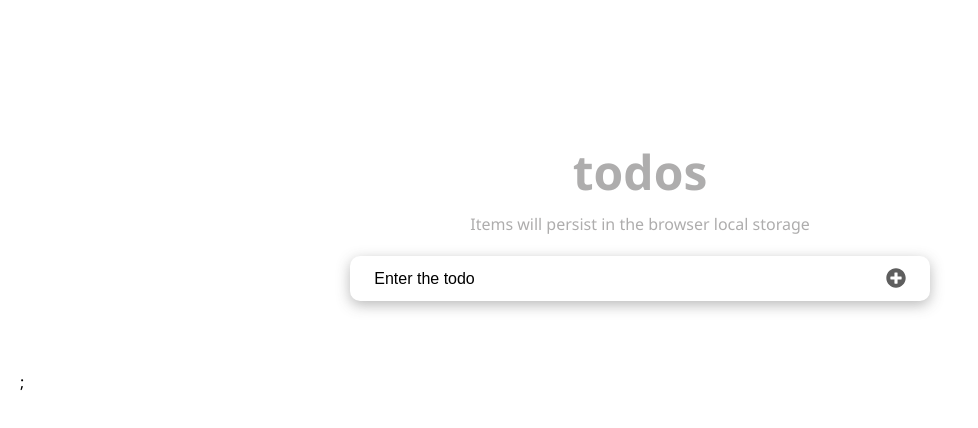
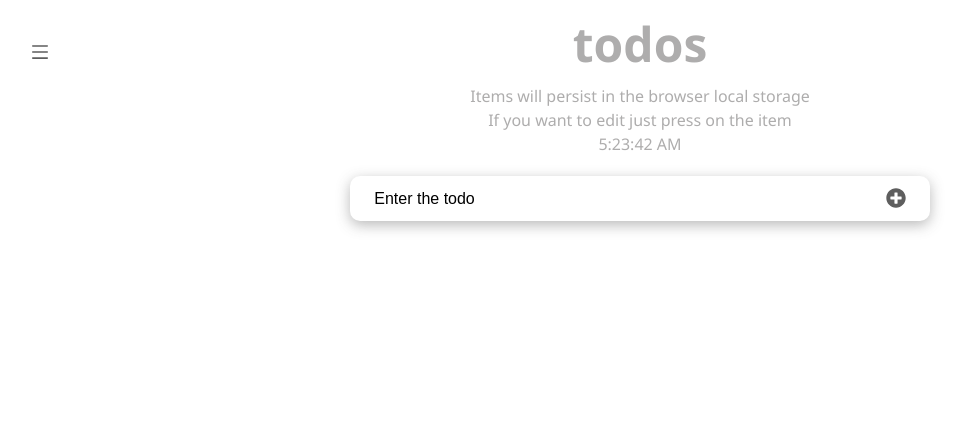
Before and after one commit to ybadr99/react-todolist, a React app: page / in a window 1280 px wide. Shown: the top 428 px of the page, without its empty margins (0-978 px from the left). Built offline with nearby package versions, Linux system fonts and the light colour scheme; the HTML template or start-up script is replaced by a standard one.

Commit message:
Add menu-btn and toggle the sidebar

```diff
--- a/src/App.jsx
+++ b/src/App.jsx
@@ -1,10 +1,14 @@
 import TodoApp from './components/TodoApp';
+import Sidebar from './components/Sidebar';
 
 function App() {
   return (
-    <div className="wrapper">
-      <TodoApp />;
-    </div>
+    <>
+      <Sidebar />
+      {/* <div className="wrapper"> */}
+      <TodoApp />
+      {/* </div> */}
+    </>
   );
 }
 
--- /dev/null
+++ b/src/components/Clock.jsx
@@ -0,0 +1,19 @@
+import { useState, useEffect } from 'react';
+
+const Clock = () => {
+  const [date, setDate] = useState(new Date());
+
+  useEffect(() => {
+    const timerId = setInterval(() => {
+      setDate(new Date());
+    }, 1000);
+
+    return () => {
+      clearInterval(timerId);
+    };
+  }, []);
+
+  return <div>{date.toLocaleTimeString()}</div>;
+};
+
+export default Clock;
--- a/src/components/Header.jsx
+++ b/src/components/Header.jsx
@@ -1,8 +1,11 @@
+import Clock from './Clock';
 const Header = () => {
   return (
     <header className="header">
       <h1>Todos</h1>
       <p>Items will persist in the browser local storage</p>
+      <p>If you want to edit just press on the item</p>
+      <Clock />
     </header>
   );
 };
--- /dev/null
+++ b/src/components/Sidebar.jsx
@@ -0,0 +1,28 @@
+import { useState } from 'react';
+import { AiOutlineMenu, AiOutlineClose } from 'react-icons/ai';
+
+const Sidebar = () => {
+  const [menuToggle, setMenuToggle] = useState(false);
+
+  return (
+    <nav className="navbar">
+      <button className="toggle" onClick={() => setMenuToggle((prev) => !prev)}>
+        {menuToggle ? <AiOutlineClose /> : <AiOutlineMenu />}
+      </button>
+
+      <ul className={`menu-nav ${menuToggle ? 'show-menu' : ''}`}>
+        <li>
+          <a href="">Home</a>
+        </li>
+        <li>
+          <a href="">About</a>
+        </li>
+        <li>
+          <a href="">Login</a>
+        </li>
+      </ul>
+    </nav>
+  );
+};
+
+export default Sidebar;
--- a/src/components/TodoApp.jsx
+++ b/src/components/TodoApp.jsx
@@ -4,6 +4,7 @@ import Header from './Header';
 import TodoList from './TodoList';
 import InputTodo from './InputTodo';
 const TodoApp = () => {
+  const [message, setMessage] = useState('');
   const getData = () => {
     const data = localStorage.getItem('todos');
 
@@ -11,9 +12,6 @@ const TodoApp = () => {
   };
 
   const [todos, setTodos] = useState(getData());
-
-  const [message, setMessage] = useState('');
-
   const handleCheck = (id) => {
     setTodos((preState) =>
       preState.map((todo) => {
--- a/src/index.css
+++ b/src/index.css
@@ -13,7 +13,7 @@ body {
 }
 
 .wrapper {
-  width: 100%;
+  width: calc(100% - 200px);
   padding: 8rem 20px 3rem;
 }
 
@@ -34,7 +34,7 @@ body {
 }
 
 .todos {
-  max-width: 580px;
+  width: 580px;
   margin: 0 auto;
 }
 
@@ -127,3 +127,73 @@ svg {
   font-size: 20px;
   margin-top: 2px;
 }
+
+/*==========================
+Sidebar navigation
+========================*/
+.navbar {
+  position: relative;
+}
+.menu {
+  cursor: pointer;
+  background: transparent;
+  border: none;
+  font-size: 20px;
+}
+.navbar .toggle {
+  position: fixed;
+  left: 30px;
+  top: 40px;
+  cursor: pointer;
+  background: transparent;
+  border: none;
+}
+.menu-nav {
+  list-style: none;
+  position: absolute;
+  background: #fff;
+  left: 0;
+  width: 0;
+  overflow: hidden;
+  max-width: 290px;
+  z-index: 9;
+  font-size: 18px;
+  box-shadow: 0 10px 15px -3px rgb(46 41 51 / 8%),
+    0 4px 6px -2px rgb(71 63 79 / 16%);
+  transform: translateX(-100px);
+  transition: transform ease-in-out 0.2s;
+  margin-top: 100px;
+  /* transition: width ease 0.2s; */
+}
+.menu-nav.show-menu {
+  width: 100%;
+  transform: translateX(0px);
+}
+.menu-nav li a,
+.menu-nav li span {
+  display: block;
+  padding: 1rem;
+  text-decoration: none;
+  color: black;
+}
+
+.menu-nav li a:hover {
+  text-decoration: underline;
+}
+
+.log-in {
+  color: #777;
+  border-top: 1px solid #efecec;
+  margin-top: 15px;
+  font-size: 15px;
+}
+/* logout */
+.logout {
+  position: absolute;
+  right: 30px;
+  top: 40px;
+  display: flex;
+  gap: 2rem;
+  font-size: 20px;
+  color: #005bb3;
+}
```
